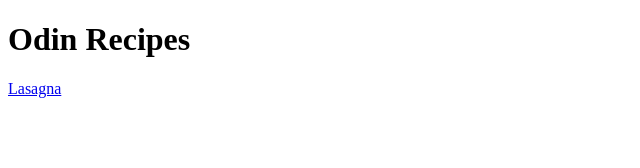
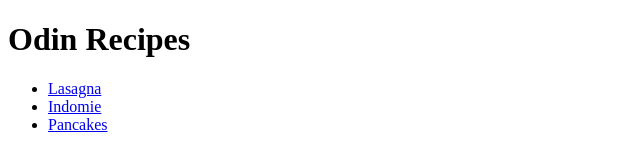
Before and after one commit to Tranto55/odin-recipes, a plain HTML site: page index.html in a window 1280 px wide. Shown: the whole page, without its empty margins (0-640 px from the left). Drawn offline with Linux system fonts and the light colour scheme.

Commit message:
Insert links to indomie and Pancakes pages

```diff
--- a/index.html
+++ b/index.html
@@ -7,7 +7,11 @@
 
 <body>
 <h1>Odin Recipes</h1>
-<a href="recipes/lasagna.html">Lasagna</a>
+<ul>
+    <li><a href="recipes/lasagna.html">Lasagna</a></li>
+    <li><a href="recipes/indomie.html">Indomie</a></li>
+    <li><a href="recipes/pancakes.html">Pancakes</a></li>
+</ul>
 
 </body>
 </html>
```
